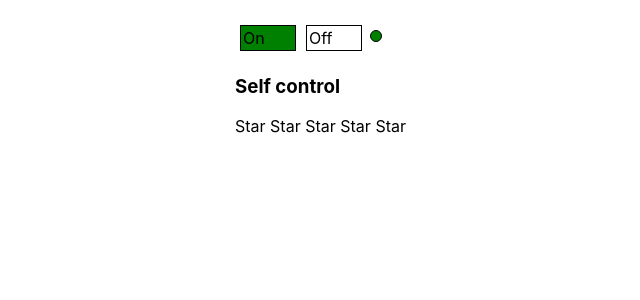
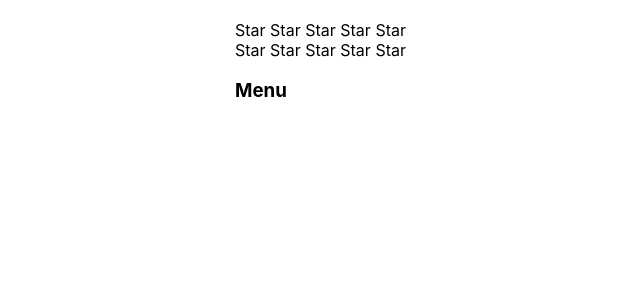
Before and after one commit to IvanShirykhalov/RK, a React (Create React App) app: page / in a window 1280 px wide. Shown: the top 300 px of the page, without its empty margins (305-945 px from the left). Built offline with nearby package versions, Linux system fonts and the light colour scheme.

Commit message:
callbacks1

```diff
--- a/src/App.tsx
+++ b/src/App.tsx
@@ -1,26 +1,34 @@
-import React from 'react';
+import React, {useState} from 'react';
 import './App.css';
 import {OnOff} from "./components/OnOff/OnOff";
 import {SelfControlledAccordion} from "./components/SelfControlledAccordion/SelfControlledAccordion";
 import {SelfControlledRating} from "./components/SelfControlledRating/SelfControlledRating";
+import {Rating} from "./components/Rating/Rating";
+import {Accordion} from "./components/Accordion/Accordion";
 
 function App() {
+
+    const [ratingValue, setRatingValue] = useState<0 | 1 | 2 | 3 | 4 | 5>(0)
+    const [accordionCollapsed, setAccordionCollapsed] = useState<boolean>(false)
+
     return (
         <div className={'App'}>
-            {/*
-            <PageTitle title={'This is APP component'}/>
+
+            {/*            <PageTitle title={'This is APP component'}/>
             <Rating value={2}/>
             <Accordion title={'Menu'} collapsed={false}/>
             <Accordion title={'Users'} collapsed={true}/>
             <Rating value={1}/>
             <Rating value={2}/>
             <Rating value={3}/>
-            <Rating value={4}/>
-            <Rating value={5}/>
-            */}
-            <OnOff/>
+            <Rating value={4}/>*/}
+            <Rating value={ratingValue} setRatingValue={setRatingValue}/>
+            <SelfControlledRating/>
+            <Accordion title={'Menu'} setAccordionCollapsed={setAccordionCollapsed} collapsed={accordionCollapsed}/>
+
+            {/*            <OnOff/>
             <SelfControlledAccordion title={'Self control'}/>
-            <SelfControlledRating/>
+            <SelfControlledRating/>*/}
         </div>
     );
 }
--- a/src/components/Accordion/Accordion.tsx
+++ b/src/components/Accordion/Accordion.tsx
@@ -5,14 +5,14 @@ import {AccordionBody} from "./AccordionBody";
 type AccordionPropsType = {
     title: string
     collapsed: boolean
+    setAccordionCollapsed: (collapsed: boolean) => void
 }
 
 export function Accordion(props: AccordionPropsType) {
     return (
-        <div>
+        <div onClick={() => props.setAccordionCollapsed(!props.collapsed)}>
             <AccordionTitle title={props.title}/>
-            {/*{props.collapsed ? '' : <AccordionBody/>}*/}
-            {!props.collapsed && <AccordionBody/>}
+            {props.collapsed ? <AccordionBody/> : ''}
         </div>
     )
 }
--- a/src/components/Rating/Rating.tsx
+++ b/src/components/Rating/Rating.tsx
@@ -1,8 +1,11 @@
 import React from "react";
 import {Star} from "./Star";
 
+export type RatingValueType = 0 | 1 | 2 | 3 | 4 | 5
+
 type RatingPropsType = {
-    value: 0 | 1 | 2 | 3 | 4 | 5
+    value: RatingValueType
+    setRatingValue: (value: RatingValueType) => void
 }
 
 export function Rating(props: RatingPropsType) {
@@ -10,11 +13,11 @@ export function Rating(props: RatingPropsType) {
 
     return (
         <div>
-            <Star selected={props.value > 0}/>
-            <Star selected={props.value > 1}/>
-            <Star selected={props.value > 2}/>
-            <Star selected={props.value > 3}/>
-            <Star selected={props.value > 4}/>
+            <Star value={1} setRatingValue={props.setRatingValue} selected={props.value > 0}/>
+            <Star value={2} setRatingValue={props.setRatingValue} selected={props.value > 1}/>
+            <Star value={3} setRatingValue={props.setRatingValue} selected={props.value > 2}/>
+            <Star value={4} setRatingValue={props.setRatingValue} selected={props.value > 3}/>
+            <Star value={5} setRatingValue={props.setRatingValue} selected={props.value > 4}/>
         </div>
     )
 }
--- a/src/components/Rating/Star.tsx
+++ b/src/components/Rating/Star.tsx
@@ -1,16 +1,20 @@
 import React from "react";
+import {RatingValueType} from "./Rating";
 
 type StarPropsType = {
     selected: boolean
+    value: RatingValueType
+    setRatingValue: (value: RatingValueType) => void
 }
 
 
 export function Star(props: StarPropsType) {
     return (
-        <>
-            {props.selected ? <span><b> Star </b></span> : <span> Star </span>}
+        <span onClick={() => {
+            props.setRatingValue(props.value)
+        }}>
+            {props.selected ? <b>Star </b> : 'Star '}
 
-
-        </>
+        </span>
     )
 }
--- a/src/components/SelfControlledRating/SelfControlledRating.tsx
+++ b/src/components/SelfControlledRating/SelfControlledRating.tsx
@@ -12,11 +12,12 @@ export function SelfControlledRating(props: RatingPropsType) {
 
     return (
         <div>
-            <Star selected={value > 0} setValue={setValue} value={1}/>
-            <Star selected={value > 1} setValue={setValue} value={2}/>
-            <Star selected={value > 2} setValue={setValue} value={3}/>
-            <Star selected={value > 3} setValue={setValue} value={4}/>
-            <Star selected={value > 4} setValue={setValue} value={5}/>
+            <Star selected={value > 0} setValue={()=>setValue(1)}/>
+            <Star selected={value > 1} setValue={()=>setValue(2)}/>
+            <Star selected={value > 2} setValue={()=>setValue(3)}/>
+            <Star selected={value > 3} setValue={()=>setValue(4)}/>
+            <Star selected={value > 4} setValue={()=>setValue(5)}/>
+
         </div>
     )
 }
--- a/src/components/SelfControlledRating/Star.tsx
+++ b/src/components/SelfControlledRating/Star.tsx
@@ -2,16 +2,15 @@ import React from "react";
 
 type StarPropsType = {
     selected: boolean
-    setValue: (value: 0 | 1 | 2 | 3 | 4 | 5) => void
-    value: 0 | 1 | 2 | 3 | 4 | 5
+    setValue: () => void
+
 }
 
 
 export function Star(props: StarPropsType) {
     return (
         <>
-            <span onClick={() => props.setValue(props.value)}>{props.selected ? <b> Star </b> : ' Star '}</span>
-
+            <span onClick={() => props.setValue()}>{props.selected ? <b> Star </b> : ' Star '}</span>
         </>
     )
 }
```
